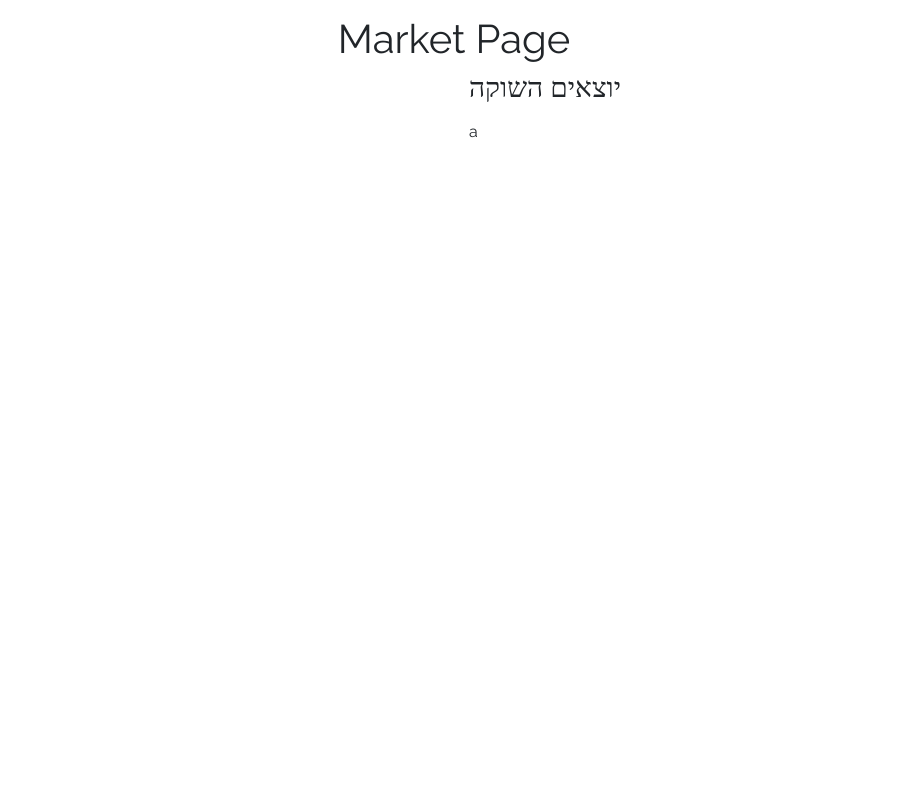
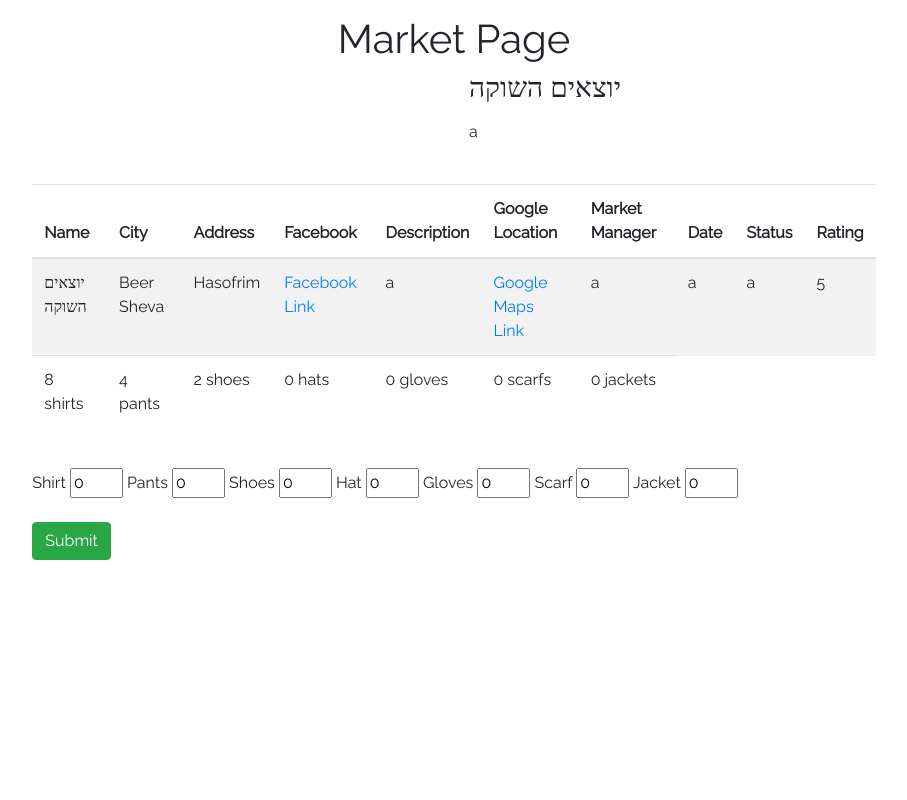
Before and after one commit to BS-PMC-2023/BS-PMC-2023-Team18, a Django app: page /market_page/2/ in a window 1280 px wide. Shown: the part 224-1024 px from the top of the page, without its empty margins (186-1093 px from the left). Before the commit the page ends 362 px from the top, so only its background shows below. Run offline with Django 3.2, Linux system fonts and the light colour scheme; a user stored in the database is signed in; data comes from the database, SQL or seed files in the repository; both versions use the stored data as it was after the commit; some libraries are stand-ins or nearby versions.

Commit message:
הזנת ביגוד לאירוע
https://sce-ac.atlassian.net/browse/BSPMC2318-13

```diff
--- a/rewear/Rewear/rewear_project/main/templates/main/market_page.html
+++ b/rewear/Rewear/rewear_project/main/templates/main/market_page.html
@@ -20,9 +20,68 @@
 	</div>
 </div>
 
+	<table class="table table-striped">
+	  <thead>
+		<tr>
+			<th>Name</th>
+			<th>City</th>
+			<th>Address</th>
+			<th>Facebook</th>
+			<th>Description</th>
+			<th>Google Location</th>
+			<th>Market Manager</th>
+			<th>Date</th>
+			<th>Status</th>
+			<th>Rating</th>
+		</tr>
+	  </thead>
+	  <tbody>
+		<tr>
+			<td>{{market.name}}</td>
+			<td>{{market.city}}</td>
+			<td>{{market.address}}</td>
+			<td><a href="1">Facebook Link</a></td>
+			<td>{{market.description}}</td>
+			<td><a href="1">Google Maps Link</a></td>
+			<td>{{market.market_manager}}</td>
+			<td>{{market.date}}</td>
+			<td>{{market.status}}</td>
+			<td>{{market.rating}}</td>
+		</tr>
+		<tr>
+			<br/>
+			<td>{{market.shirt}} shirts</td>
+			<td>{{market.pants}} pants</td>
+			<td>{{market.shoes}} shoes</td>
+			<td>{{market.hat}} hats</td>
+			<td>{{market.gloves}} gloves</td>
+			<td>{{market.scarf}} scarfs</td>
+			<td>{{market.jacket}} jackets</td>
+		</tr>
+	  </tbody>
+	</table>
+
+<!--insert cloth to market form-->
+	<br>
+	<form method="post" action='/update_market/{{market.id}}/'class="form-group">
+        {% csrf_token %}
+		<input type="hidden" name="" value="">
+		<a>Shirt </a><input type="number" name="shirt" min="0" max="50" step="1" value="0" >
+		<a>Pants </a><input type="number" name="pants" min="0" max="50" step="1" value="0" >
+		<a>Shoes </a><input type="number" name="shoes" min="0" max="50" step="1" value="0">
+		<a>Hat </a><input type="number" name="hat" min="0" max="50" step="1" value="0" >
+		<a>Gloves </a><input type="number" name="gloves" min="0" max="50" step="1" value="0">
+		<a>Scarf </a><input type="number" name="scarf" min="0" max="50" step="1" value="0">
+		<a>Jacket </a><input type="number" name="jacket" min="0" max="50" step="1" value="0">
+		<br> <br>
+		<input type="submit" class="btn btn-success">
+
+	</form>
+
+<br> <br> <br> <br> <br> <br> <br> <br> <br> <br><br> <br> <br> <br> <br> <br>
+
 {% else %}
 
-<br />
 
 <p>Please sign <a href="/login/">login</a> in order to view this content.</p>
 <p>Not registered yet? <a href="/signup/">Sign up</a></p>
--- a/rewear/Rewear/rewear_project/main/urls.py
+++ b/rewear/Rewear/rewear_project/main/urls.py
@@ -15,4 +15,5 @@ path("saveabout/", views.saveabout, name="saveabout"),
 path("search/", views.search, name="search"),
 path("search_page/", views.search_page, name="search"),
 path("market_page/<id>/", views.market_page, name="market"),
+path("update_market/<id>/", views.update_market, name="update_market"),
 ]
--- a/rewear/Rewear/rewear_project/main/views.py
+++ b/rewear/Rewear/rewear_project/main/views.py
@@ -130,9 +130,27 @@ def insert_market(response):
         my_dict = {'inserted': True}
     return render(response, "main/insert_market.html", context=my_dict)
 
-# def market_page(response, name):
-#     market = market.objects.get(name=name)
-#     return render(response, "main/market_page.html", {'market': market})
 def market_page(response, id):
     cur_market = market.objects.get(id=id)
     return render(response, "main/market_page.html", {'market': cur_market})
+def update_market(response, id):
+    if response.method == 'POST':
+        shirt = int(response.POST['shirt'])
+        pants = int(response.POST['pants'])
+        shoes = int(response.POST['shoes'])
+        hat = int(response.POST['hat'])
+        gloves = int(response.POST['gloves'])
+        scarf = int(response.POST['scarf'])
+        jacket = int(response.POST['jacket'])
+        # add to the data base
+        cur_market = market.objects.get(id=id)
+        cur_market.shirt += shirt
+        cur_market.pants += pants
+        cur_market.shoes += shoes
+        cur_market.hat += hat
+        cur_market.gloves += gloves
+        cur_market.scarf += scarf
+        cur_market.jacket += jacket
+        cur_market.save()
+        return market_page(response, id)
+    return render(response, "main/edit_market.html", {'market': cur_market})
```
Also changed, not shown: rewear/Rewear/rewear_project/db.sqlite3.
